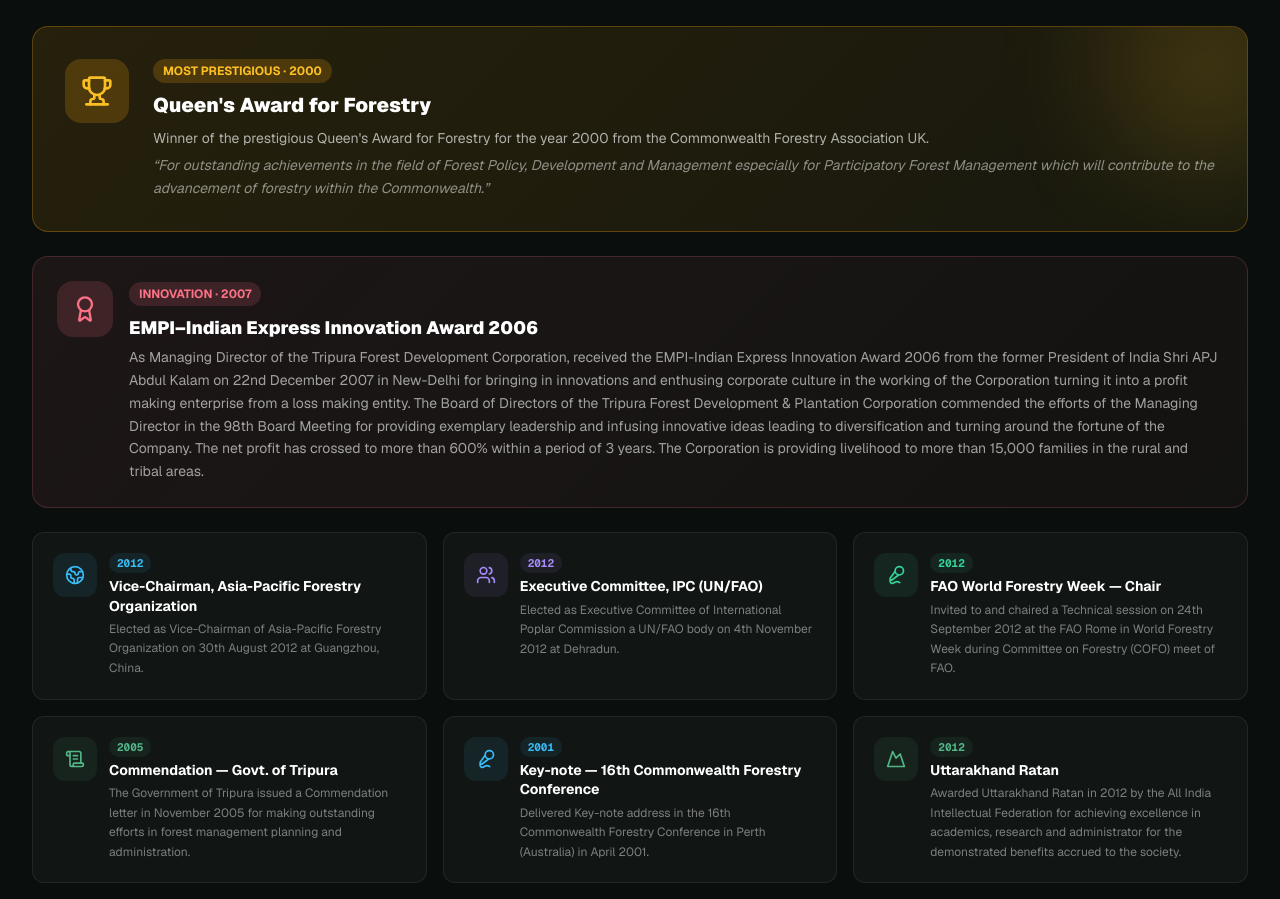
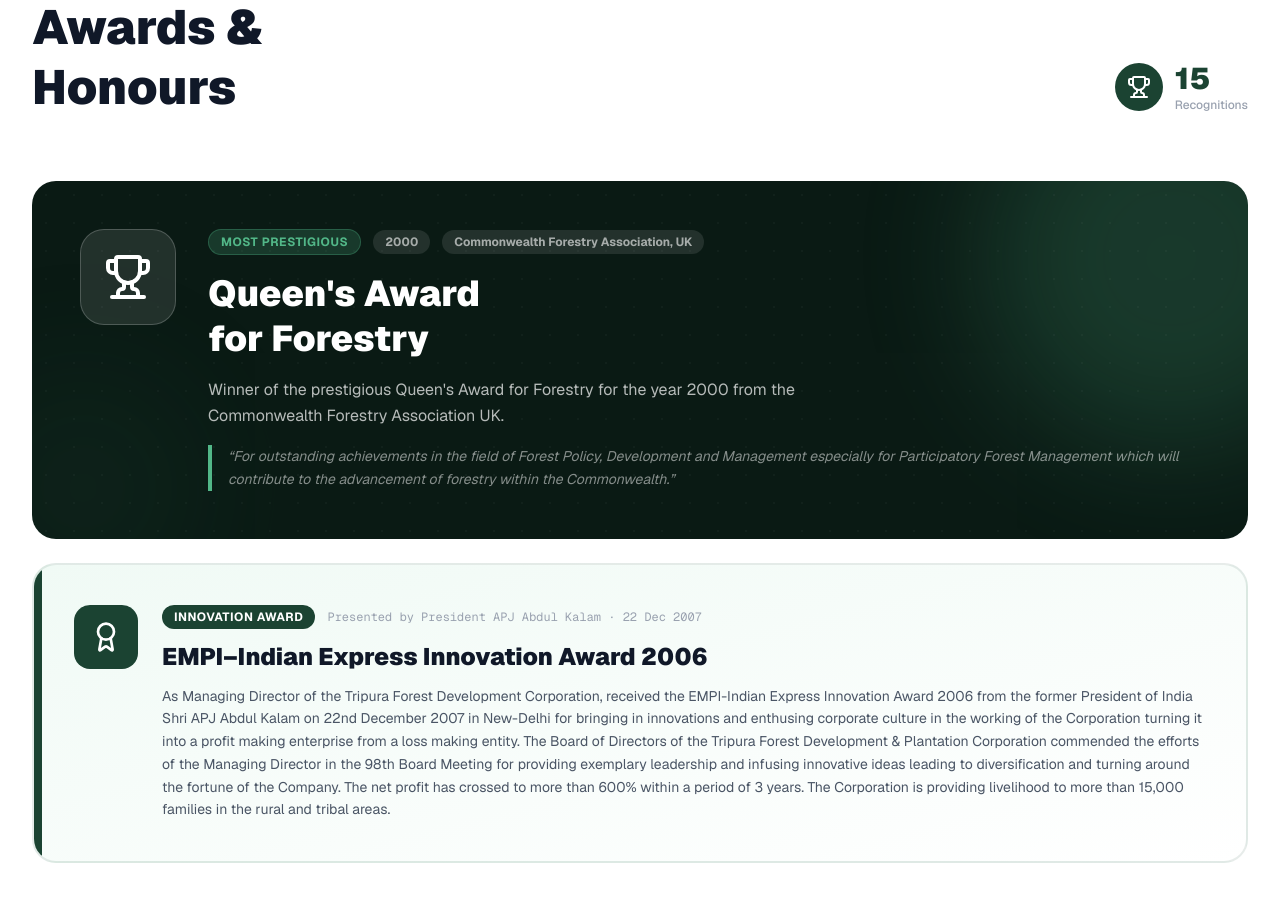
Before and after one commit to Rishu764/CRE, a Next.js app: page /leadership in a window 1280 px wide. Shown: the part 4220-5119 px from the top of the page. Built offline with nearby package versions, Linux system fonts and the light colour scheme.

Commit message:
feat: update award section and readme file

```diff
--- a/app/leadership/page.tsx
+++ b/app/leadership/page.tsx
@@ -279,88 +279,119 @@ export default function LeadershipPage() {
       </section>
 
       {/* Awards */}
-      <section className="py-16 border-t" style={{ borderColor: "rgba(255,255,255,0.05)" }}>
+      <section className="py-20 bg-white overflow-hidden">
         <div className="max-w-7xl mx-auto px-4 sm:px-6 lg:px-8">
-          <div className="flex items-center gap-4 mb-10">
-            <Trophy className="w-7 h-7" style={{ color: "#fbbf24" }} />
-            <h2 className="text-2xl font-black text-white">Awards & Honours</h2>
-            <span className="text-xs px-3 py-1 rounded-full font-mono" style={{ background: "rgba(251,191,36,0.12)", color: "#fbbf24" }}>15 recognitions</span>
-          </div>
 
-          {/* Featured award — Queen's */}
-          <div className="relative rounded-2xl p-6 sm:p-8 mb-6 overflow-hidden border" style={{ background: "linear-gradient(135deg, rgba(245,158,11,0.12), rgba(251,191,36,0.06))", borderColor: "rgba(245,158,11,0.3)" }}>
-            <div className="absolute top-0 right-0 w-48 h-48 rounded-full blur-3xl opacity-20" style={{ background: "#fbbf24", transform: "translate(30%,-30%)" }} />
-            <div className="relative z-10 flex flex-col sm:flex-row gap-6 items-start">
-              <div className="w-16 h-16 rounded-2xl flex items-center justify-center shrink-0" style={{ background: "rgba(245,158,11,0.2)", color: "#fbbf24" }}>
-                  <Trophy className="w-8 h-8" />
-                </div>
+          {/* Section Header */}
+          <div className="flex flex-col sm:flex-row sm:items-end justify-between gap-4 mb-16">
+            <div>
+              <p className="text-[#52b788] text-sm font-bold uppercase tracking-widest mb-2">Recognition & Excellence</p>
+              <h2 className="text-4xl sm:text-5xl font-black text-gray-900 leading-tight">Awards &<br />Honours</h2>
+            </div>
+            <div className="flex items-center gap-3 pb-1">
+              <div className="w-12 h-12 rounded-full bg-[#1b4332] flex items-center justify-center">
+                <Trophy className="w-6 h-6 text-white" />
+              </div>
               <div>
-                <div className="flex flex-wrap items-center gap-2 mb-2">
-                  <span className="text-xs font-bold px-2.5 py-1 rounded-full" style={{ background: "rgba(245,158,11,0.2)", color: "#fbbf24" }}>MOST PRESTIGIOUS · 2000</span>
-                </div>
-                <h3 className="text-xl font-black text-white mb-2">Queen&apos;s Award for Forestry</h3>
-                <p className="text-sm leading-relaxed mb-1" style={{ color: "rgba(255,255,255,0.65)" }}>
-                  Winner of the prestigious Queen&apos;s Award for Forestry for the year 2000 from the Commonwealth Forestry Association UK.
-                </p>
-                <p className="text-sm italic leading-relaxed" style={{ color: "rgba(255,255,255,0.5)" }}>
-                  &ldquo;For outstanding achievements in the field of Forest Policy, Development and Management especially for Participatory Forest Management which will contribute to the advancement of forestry within the Commonwealth.&rdquo;
-                </p>
+                <div className="text-3xl font-black text-[#1b4332]">15</div>
+                <div className="text-xs text-gray-400 font-medium">Recognitions</div>
               </div>
             </div>
           </div>
 
-          {/* EMPI Award — featured */}
-          <div className="relative rounded-2xl p-6 mb-6 overflow-hidden border" style={{ background: "linear-gradient(135deg, rgba(251,113,133,0.08), rgba(251,113,133,0.04))", borderColor: "rgba(251,113,133,0.2)" }}>
-            <div className="flex flex-col sm:flex-row gap-4 items-start">
-              <div className="w-14 h-14 rounded-2xl flex items-center justify-center shrink-0" style={{ background: "rgba(251,113,133,0.15)", color: "#fb7185" }}>
-                  <Award className="w-7 h-7" />
+          {/* ── HERO: Queen's Award ── */}
+          <div className="relative rounded-3xl overflow-hidden mb-6 bg-[#0a1a14]">
+            {/* Decorative background pattern */}
+            <div className="absolute inset-0">
+              <div className="absolute top-0 right-0 w-96 h-96 rounded-full blur-3xl opacity-20" style={{ background: "#52b788", transform: "translate(30%,-30%)" }} />
+              <div className="absolute bottom-0 left-0 w-64 h-64 rounded-full blur-3xl opacity-10" style={{ background: "#2d6a4f", transform: "translate(-30%,30%)" }} />
+              <div className="absolute inset-0 opacity-[0.03]" style={{ backgroundImage: "radial-gradient(circle, white 1px, transparent 1px)", backgroundSize: "28px 28px" }} />
+            </div>
+            <div className="relative z-10 p-8 sm:p-12">
+              <div className="flex flex-col lg:flex-row gap-8 items-start">
+                {/* Left: Big trophy icon */}
+                <div className="shrink-0">
+                  <div className="w-24 h-24 rounded-3xl bg-white/10 border border-white/20 flex items-center justify-center">
+                    <Trophy className="w-12 h-12 text-white" />
+                  </div>
                 </div>
-              <div>
-                <span className="text-xs font-bold px-2.5 py-1 rounded-full mb-2 inline-block" style={{ background: "rgba(251,113,133,0.15)", color: "#fb7185" }}>INNOVATION · 2007</span>
-                <h3 className="text-lg font-black text-white mb-1">EMPI–Indian Express Innovation Award 2006</h3>
-                <p className="text-sm leading-relaxed" style={{ color: "rgba(255,255,255,0.6)" }}>
-                  As Managing Director of the Tripura Forest Development Corporation, received the EMPI-Indian Express Innovation Award 2006 from the former President of India Shri APJ Abdul Kalam on 22nd December 2007 in New-Delhi for bringing in innovations and enthusing corporate culture in the working of the Corporation turning it into a profit making enterprise from a loss making entity. The Board of Directors of the Tripura Forest Development &amp; Plantation Corporation commended the efforts of the Managing Director in the 98th Board Meeting for providing exemplary leadership and infusing innovative ideas leading to diversification and turning around the fortune of the Company. The net profit has crossed to more than 600% within a period of 3 years. The Corporation is providing livelihood to more than 15,000 families in the rural and tribal areas.
-                </p>
+                {/* Right: Content */}
+                <div className="flex-1">
+                  <div className="flex flex-wrap items-center gap-3 mb-4">
+                    <span className="px-3 py-1 rounded-full text-xs font-bold bg-[#52b788]/20 text-[#52b788] border border-[#52b788]/30 uppercase tracking-wider">Most Prestigious</span>
+                    <span className="px-3 py-1 rounded-full text-xs font-bold bg-white/10 text-white/60">2000</span>
+                    <span className="px-3 py-1 rounded-full text-xs font-bold bg-white/10 text-white/60">Commonwealth Forestry Association, UK</span>
+                  </div>
+                  <h3 className="text-3xl sm:text-4xl font-black text-white mb-4 leading-tight">Queen&apos;s Award<br />for Forestry</h3>
+                  <p className="text-white/70 leading-relaxed mb-4 max-w-2xl">
+                    Winner of the prestigious Queen&apos;s Award for Forestry for the year 2000 from the Commonwealth Forestry Association UK.
+                  </p>
+                  <blockquote className="border-l-4 border-[#52b788] pl-4">
+                    <p className="text-white/50 italic text-sm leading-relaxed">
+                      &ldquo;For outstanding achievements in the field of Forest Policy, Development and Management especially for Participatory Forest Management which will contribute to the advancement of forestry within the Commonwealth.&rdquo;
+                    </p>
+                  </blockquote>
+                </div>
               </div>
             </div>
           </div>
 
-          {/* Grid of remaining awards */}
-          <div className="grid sm:grid-cols-2 lg:grid-cols-3 gap-4">
+          {/* ── EMPI Award — wide card ── */}
+          <div className="relative rounded-3xl overflow-hidden mb-10 border-2 border-[#1b4332]/10 bg-gradient-to-br from-[#f0faf5] to-white">
+            <div className="absolute left-0 top-0 bottom-0 w-2 bg-[#1b4332]" />
+            <div className="p-8 sm:p-10 pl-10">
+              <div className="flex flex-col sm:flex-row gap-6 items-start">
+                <div className="shrink-0 w-16 h-16 rounded-2xl bg-[#1b4332] flex items-center justify-center">
+                  <Award className="w-8 h-8 text-white" />
+                </div>
+                <div className="flex-1">
+                  <div className="flex flex-wrap items-center gap-3 mb-3">
+                    <span className="px-3 py-1 rounded-full text-xs font-bold bg-[#1b4332] text-white uppercase tracking-wider">Innovation Award</span>
+                    <span className="text-xs text-gray-400 font-mono">Presented by President APJ Abdul Kalam · 22 Dec 2007</span>
+                  </div>
+                  <h3 className="text-2xl font-black text-gray-900 mb-3">EMPI–Indian Express Innovation Award 2006</h3>
+                  <p className="text-gray-600 leading-relaxed text-sm">
+                    As Managing Director of the Tripura Forest Development Corporation, received the EMPI-Indian Express Innovation Award 2006 from the former President of India Shri APJ Abdul Kalam on 22nd December 2007 in New-Delhi for bringing in innovations and enthusing corporate culture in the working of the Corporation turning it into a profit making enterprise from a loss making entity. The Board of Directors of the Tripura Forest Development &amp; Plantation Corporation commended the efforts of the Managing Director in the 98th Board Meeting for providing exemplary leadership and infusing innovative ideas leading to diversification and turning around the fortune of the Company. The net profit has crossed to more than 600% within a period of 3 years. The Corporation is providing livelihood to more than 15,000 families in the rural and tribal areas.
+                  </p>
+                </div>
+              </div>
+            </div>
+          </div>
+
+          {/* ── Remaining 12 awards — editorial list ── */}
+          <div className="grid sm:grid-cols-2 gap-0 border-t-2 border-gray-100">
             {[
-              { icon: <Globe2 className="w-5 h-5" />, year: "2012", title: "Vice-Chairman, Asia-Pacific Forestry Organization", desc: "Elected as Vice-Chairman of Asia-Pacific Forestry Organization on 30th August 2012 at Guangzhou, China.", color: "#38bdf8" },
-              { icon: <Users className="w-5 h-5" />, year: "2012", title: "Executive Committee, IPC (UN/FAO)", desc: "Elected as Executive Committee of International Poplar Commission a UN/FAO body on 4th November 2012 at Dehradun.", color: "#a78bfa" },
-              { icon: <Mic2 className="w-5 h-5" />, year: "2012", title: "FAO World Forestry Week — Chair", desc: "Invited to and chaired a Technical session on 24th September 2012 at the FAO Rome in World Forestry Week during Committee on Forestry (COFO) meet of FAO.", color: "#34d399" },
-              { icon: <ScrollText className="w-5 h-5" />, year: "2005", title: "Commendation — Govt. of Tripura", desc: "The Government of Tripura issued a Commendation letter in November 2005 for making outstanding efforts in forest management planning and administration.", color: "#52b788" },
-              { icon: <Mic2 className="w-5 h-5" />, year: "2001", title: "Key-note — 16th Commonwealth Forestry Conference", desc: "Delivered Key-note address in the 16th Commonwealth Forestry Conference in Perth (Australia) in April 2001.", color: "#38bdf8" },
-              { icon: <Mountain className="w-5 h-5" />, year: "2012", title: "Uttarakhand Ratan", desc: "Awarded Uttarakhand Ratan in 2012 by the All India Intellectual Federation for achieving excellence in academics, research and administrator for the demonstrated benefits accrued to the society.", color: "#52b788" },
-              { icon: <Flag className="w-5 h-5" />, year: "2013", title: "Great Son of India Award", desc: "Awarded Great Son of India Award 2013 on 22nd December 2013 by the All India Intellectual Federation for achieving success as people centric civil servant.", color: "#fb7185" },
-              { icon: <Gem className="w-5 h-5" />, year: "–", title: "Udhog Ratan", desc: "Awarded Udhog Ratan by Institute of Economic Growth, New-Delhi.", color: "#e9c46a" },
-              { icon: <Medal className="w-5 h-5" />, year: "1988", title: "2nd Position — M.Sc. Resource Management", desc: "Awarded a class prize for scoring 2nd position in the University in M.Sc. (Resource Management) examination (1988), University of Edinburgh, UK.", color: "#94a3b8" },
-              { icon: <Crown className="w-5 h-5" />, year: "1975", title: "1st Position — M.Sc. Zoology", desc: "A class prize for securing first position in the University in M.Sc. (Zoology) examination (1975) of the Garhwal University, Srinagar (Garhwal), UP.", color: "#fbbf24" },
-              { icon: <Award className="w-5 h-5" />, year: "1981", title: "R.S. Mathur Prize", desc: "R. S. Mathur Prize in the final examination of 1979-1981 course of Associate of Indian Forest College (AIFC), at the Indian Forest College, Dehra Dun.", color: "#a78bfa" },
-              { icon: <Newspaper className="w-5 h-5" />, year: "1986–89", title: "Seth Memorial & Brandis Memorial Prizes", desc: "Awarded Seth Memorial (during 1986 & 1989) and Brandis Memorial Prizes (during 1987 & 1989) for writing best research papers/photography for the respective years in the Journal 'Indian Forester'.", color: "#34d399" },
-            ].map((a) => (
+              { icon: <Globe2 className="w-5 h-5" />, year: "2012", title: "Vice-Chairman, Asia-Pacific Forestry Organization", desc: "Elected as Vice-Chairman of Asia-Pacific Forestry Organization on 30th August 2012 at Guangzhou, China." },
+              { icon: <Users className="w-5 h-5" />, year: "2012", title: "Executive Committee, IPC (UN/FAO)", desc: "Elected as Executive Committee of International Poplar Commission a UN/FAO body on 4th November 2012 at Dehradun." },
+              { icon: <Mic2 className="w-5 h-5" />, year: "2012", title: "FAO World Forestry Week — Chair", desc: "Invited to and chaired a Technical session on 24th September 2012 at the FAO Rome in World Forestry Week during Committee on Forestry (COFO) meet of FAO." },
+              { icon: <ScrollText className="w-5 h-5" />, year: "2005", title: "Commendation — Govt. of Tripura", desc: "The Government of Tripura issued a Commendation letter in November 2005 for making outstanding efforts in forest management planning and administration." },
+              { icon: <Mic2 className="w-5 h-5" />, year: "2001", title: "Key-note — 16th Commonwealth Forestry Conference", desc: "Delivered Key-note address in the 16th Commonwealth Forestry Conference in Perth (Australia) in April 2001." },
+              { icon: <Mountain className="w-5 h-5" />, year: "2012", title: "Uttarakhand Ratan", desc: "Awarded Uttarakhand Ratan in 2012 by the All India Intellectual Federation for achieving excellence in academics, research and administrator for the demonstrated benefits accrued to the society." },
+              { icon: <Flag className="w-5 h-5" />, year: "2013", title: "Great Son of India Award", desc: "Awarded Great Son of India Award 2013 on 22nd December 2013 by the All India Intellectual Federation for achieving success as people centric civil servant." },
+              { icon: <Gem className="w-5 h-5" />, year: "–", title: "Udhog Ratan", desc: "Awarded Udhog Ratan by Institute of Economic Growth, New-Delhi." },
+              { icon: <Medal className="w-5 h-5" />, year: "1988", title: "2nd Position — M.Sc. Resource Management", desc: "Awarded a class prize for scoring 2nd position in the University in M.Sc. (Resource Management) examination (1988), University of Edinburgh, UK." },
+              { icon: <Crown className="w-5 h-5" />, year: "1975", title: "1st Position — M.Sc. Zoology", desc: "A class prize for securing first position in the University in M.Sc. (Zoology) examination (1975) of the Garhwal University, Srinagar (Garhwal), UP." },
+              { icon: <Award className="w-5 h-5" />, year: "1981", title: "R.S. Mathur Prize", desc: "R. S. Mathur Prize in the final examination of 1979-1981 course of Associate of Indian Forest College (AIFC), at the Indian Forest College, Dehra Dun." },
+              { icon: <Newspaper className="w-5 h-5" />, year: "1986–89", title: "Seth Memorial & Brandis Memorial Prizes", desc: "Awarded Seth Memorial (during 1986 & 1989) and Brandis Memorial Prizes (during 1987 & 1989) for writing best research papers/photography for the respective years in the Journal 'Indian Forester'." },
+            ].map((a, i) => (
               <div key={a.title}
-                className="rounded-xl p-5 border transition-all hover:-translate-y-1 hover:shadow-lg"
-                style={{ background: "rgba(255,255,255,0.03)", borderColor: "rgba(255,255,255,0.07)" }}>
-                <div className="flex items-start gap-3">
-                  <div className="w-11 h-11 rounded-xl flex items-center justify-center shrink-0"
-                    style={{ background: `${a.color}15`, color: a.color }}>
+                className={`group flex items-start gap-5 p-6 border-b-2 border-gray-100 hover:bg-[#f0faf5] transition-colors ${i % 2 === 0 ? "sm:border-r-2" : ""}`}>
+                {/* Number */}
+                <div className="shrink-0 flex flex-col items-center gap-2">
+                  <div className="w-10 h-10 rounded-xl bg-[#1b4332]/8 group-hover:bg-[#1b4332] transition-colors flex items-center justify-center text-[#1b4332] group-hover:text-white">
                     {a.icon}
                   </div>
-                  <div className="flex-1 min-w-0">
-                    <div className="flex items-center gap-2 mb-1">
-                      <span className="text-[11px] font-mono font-bold px-2 py-0.5 rounded-full"
-                        style={{ background: `${a.color}15`, color: a.color }}>{a.year}</span>
-                    </div>
-                    <h4 className="text-sm font-bold text-white mb-1 leading-snug">{a.title}</h4>
-                    <p className="text-xs leading-relaxed" style={{ color: "rgba(255,255,255,0.45)" }}>{a.desc}</p>
-                  </div>
+                  <span className="text-[10px] font-black text-gray-300 font-mono">{a.year}</span>
+                </div>
+                {/* Content */}
+                <div className="flex-1 min-w-0">
+                  <h4 className="text-sm font-bold text-gray-900 mb-1 leading-snug group-hover:text-[#1b4332] transition-colors">{a.title}</h4>
+                  <p className="text-xs text-gray-500 leading-relaxed">{a.desc}</p>
                 </div>
               </div>
             ))}
           </div>
+
         </div>
       </section>
 
```
Also changed, not shown: 1 other file (tests, documents, lock files or other folders).
